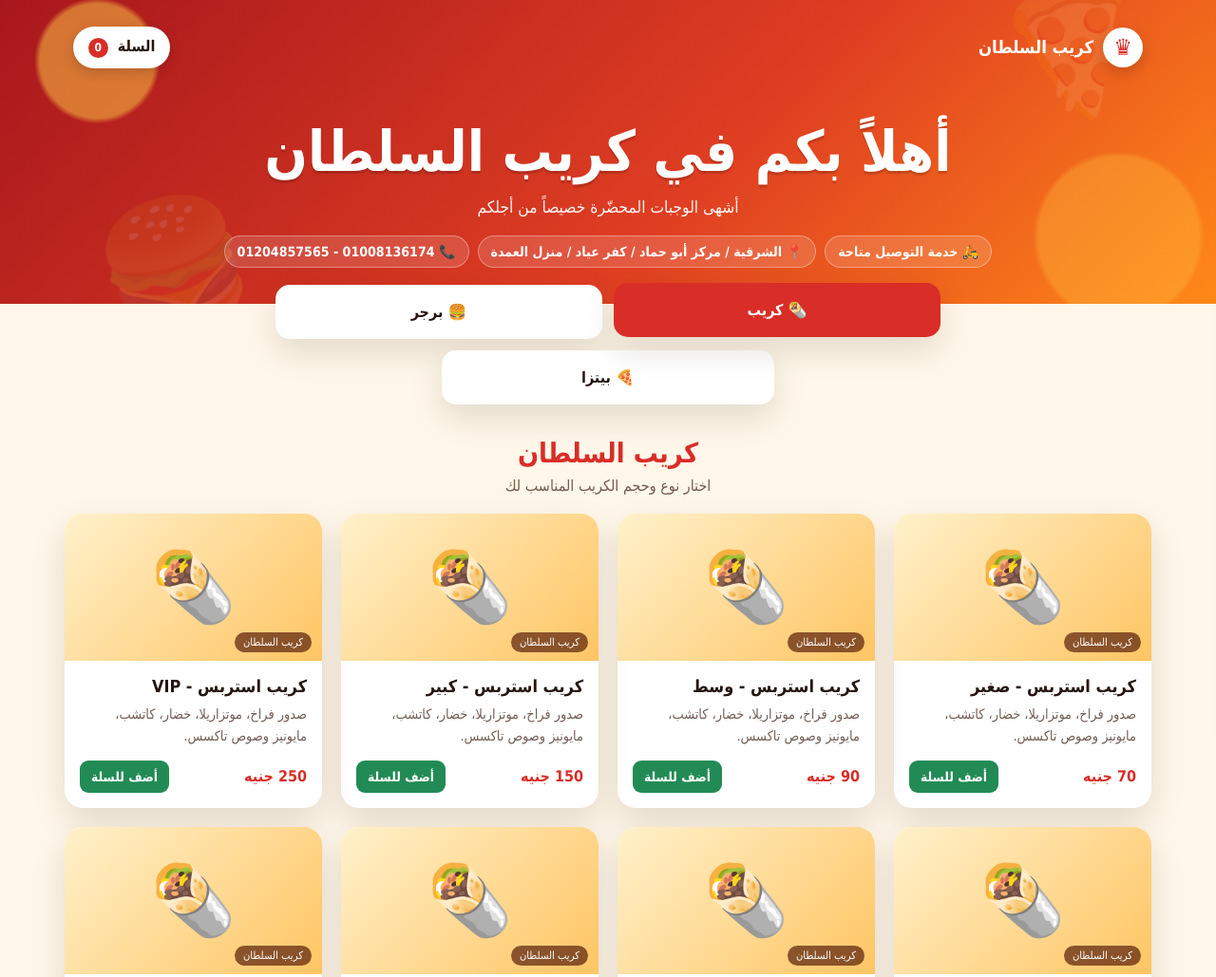
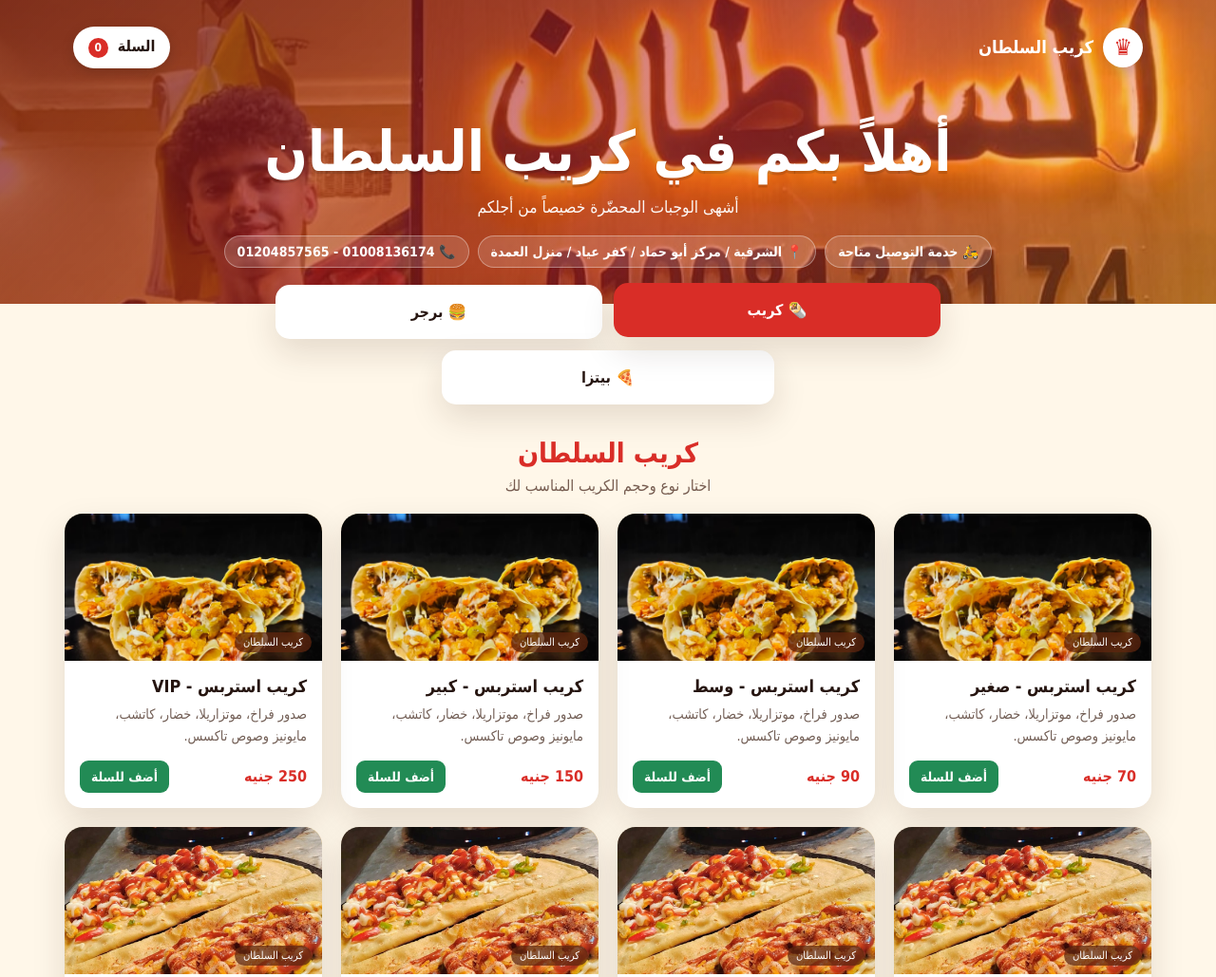
Before and after one commit to hassansweed50-ux/Crepe-_El_Sultan, a plain HTML site: page index.html in a window 1280 px wide. Shown: the top 1029 px of the page at 95% size. Drawn offline with Linux system fonts and the light colour scheme.

Commit message:
Add files via upload

````diff
--- a/index.html
+++ b/index.html
@@ -1,9 +1,11 @@
+
 <!DOCTYPE html>
 <html lang="ar" dir="rtl">
 <head>
   <meta charset="UTF-8" />
   <meta name="viewport" content="width=device-width, initial-scale=1.0" />
   <title>كريب السلطان | Crepe El Sultan</title>
+
   <style>
     :root {
       --red: #d92d27;
@@ -32,33 +34,32 @@
       overflow: hidden;
       min-height: 280px;
       padding: 28px 6% 38px;
-      background:
-        radial-gradient(circle at 8% 20%, rgba(255, 206, 71, .5) 0 5%, transparent 5.5%),
-        radial-gradient(circle at 92% 78%, rgba(255, 190, 64, .35) 0 7%, transparent 7.5%),
-        linear-gradient(135deg, #a8171d, #df3e22 58%, #ff8917);
+      background: linear-gradient(135deg, #a8171d, #df3e22 58%, #ff8917);
       color: white;
     }
 
-    .hero::before,
-    .hero::after {
+    .hero-background {
       position: absolute;
-      opacity: .16;
-      font-size: 130px;
+      inset: 0;
+      width: 100%;
+      height: 100%;
+      object-fit: cover;
+      object-position: center;
       z-index: 0;
-    }
-
-    .hero::before {
-      content: "🍔";
-      left: 8%;
-      bottom: -35px;
-      transform: rotate(-18deg);
+      animation: heroZoom 16s ease-in-out infinite alternate;
     }
 
     .hero::after {
-      content: "🍕";
-      right: 6%;
-      top: -35px;
-      transform: rotate(17deg);
+      content: "";
+      position: absolute;
+      inset: 0;
+      z-index: 0;
+      background: linear-gradient(
+        135deg,
+        rgba(113, 17, 18, .76),
+        rgba(217, 45, 39, .52) 58%,
+        rgba(255, 138, 24, .35)
+      );
     }
 
     .topbar, .welcome {
@@ -181,7 +182,8 @@
       transition: .2s;
     }
 
-    .category:hover, .category.active {
+    .category:hover,
+    .category.active {
       color: white;
       background: var(--red);
       transform: translateY(-2px);
@@ -189,6 +191,7 @@
 
     .category[data-category="crepe"] { grid-area: crepe; }
     .category[data-category="burger"] { grid-area: burger; }
+
     .category[data-category="pizza"] {
       grid-area: pizza;
       width: 50%;
@@ -223,6 +226,7 @@
       border-radius: 19px;
       box-shadow: var(--shadow);
       transition: transform .2s, box-shadow .2s;
+      animation: cardEnter .42s ease both;
     }
 
     .food-card:hover {
@@ -232,11 +236,22 @@
 
     .food-image {
       height: 155px;
-      display: grid;
-      place-items: center;
-      font-size: 72px;
       background: linear-gradient(135deg, #fff1cb, #ffc563);
       position: relative;
+      overflow: hidden;
+    }
+
+    .food-image img {
+      display: block;
+      width: 100%;
+      height: 100%;
+      object-fit: cover;
+      object-position: center;
+      transition: transform .35s ease;
+    }
+
+    .food-card:hover .food-image img {
+      transform: scale(1.06);
     }
 
     .food-image::after {
@@ -249,6 +264,7 @@
       padding: 4px 9px;
       color: white;
       font-size: .7rem;
+      z-index: 1;
     }
 
     .food-content { padding: 16px; }
@@ -368,13 +384,19 @@
     }
 
     .cart-item-icon {
-      display: grid;
-      place-items: center;
       width: 43px;
       height: 43px;
       border-radius: 10px;
       background: #fff0cf;
-      font-size: 25px;
+      overflow: hidden;
+    }
+
+    .cart-item-icon img {
+      display: block;
+      width: 100%;
+      height: 100%;
+      object-fit: cover;
+      object-position: center;
     }
 
     .cart-item h4 {
@@ -532,6 +554,23 @@
       font-weight: bold;
     }
 
+    @keyframes heroZoom {
+      from { transform: scale(1); }
+      to { transform: scale(1.07); }
+    }
+
+    @keyframes cardEnter {
+      from {
+        opacity: 0;
+        transform: translateY(12px);
+      }
+
+      to {
+        opacity: 1;
+        transform: translateY(0);
+      }
+    }
+
     @media (max-width: 520px) {
       .hero {
         min-height: 245px;
@@ -545,9 +584,7 @@
       .category[data-category="pizza"] { width: 70%; }
       .food-image { height: 135px; }
 
-      .restaurant-info {
-        gap: 7px;
-      }
+      .restaurant-info { gap: 7px; }
 
       .restaurant-info span {
         width: 100%;
@@ -557,8 +594,12 @@
     }
   </style>
 </head>
+
 <body>
   <header class="hero">
+    <!-- ضع مسار صورة الخلفية مكان XXXXXXXXXX -->
+    <img class="hero-background" src="soltan.jpeg" alt="كريب السلطان">
+
     <div class="topbar">
       <div class="brand">
         <span class="brand-mark">♛</span>
@@ -612,12 +653,16 @@
         <span>الإجمالي</span>
         <span id="cartTotal">0 جنيه</span>
       </div>
-      <button class="checkout-btn" id="checkoutBtn" disabled>إتمام الطلب</button>
+
+      <button class="checkout-btn" id="checkoutBtn" disabled>
+        إتمام الطلب
+      </button>
     </div>
   </aside>
 
   <div class="modal" id="checkoutModal">
     <button class="close-btn" id="closeCheckout" style="position:absolute; top:14px; left:14px">×</button>
+
     <h2>بيانات التوصيل</h2>
     <p class="modal-intro">أكمل بياناتك وسنتواصل معك لتأكيد الطلب</p>
 
@@ -651,63 +696,88 @@
   <script>
     const GOOGLE_SHEET_URL = "https://script.google.com/macros/s/AKfycbxuP0T-AgKMxY4EaogZfod0IENHYF2tEJdr5dAtX7ZwazsMcCSe9ng0ELBwfxWFr4aO/exec";
 
+    /*
+      ضع مسارات الصور مكان XXXXXXXXXX فقط.
+      كل مجموعة تستخدم نفس الصورة لجميع أحجامها.
+    */
+    const PRODUCT_IMAGES = {
+      crepeStrips: "HH.jpeg",
+      crepePane: "pane.jpeg",
+      crepeShish: "mix.jpeg",
+      crepeMix: "mix.jpeg",
+      crepeRoll: "Rol.jpeg",
+
+      burgerBeef: "beef.jpeg",
+      burgerChicken: "ck.jpeg",
+
+      pizzaChicken: "pizza.jpeg",
+      pizzaMeat: "pizza.jpeg",
+      pizzaCheese: "piza cheez.jpeg"
+    };
+
     const menu = {
       crepe: {
         title: "كريب السلطان",
         description: "اختار نوع وحجم الكريب المناسب لك",
-        items:
-         [
 
-          { id: "c1", name: "كريب استربس - صغير", description: "صدور فراخ، موتزاريلا، خضار، كاتشب، مايونيز وصوص تاكسس.", price: 70, icon: "🌯" },
-          { id: "c2", name: "كريب استربس - وسط", description: "صدور فراخ، موتزاريلا، خضار، كاتشب، مايونيز وصوص تاكسس.", price: 90, icon: "🌯" },
-          { id: "c3", name: "كريب استربس - كبير", description: "صدور فراخ، موتزاريلا، خضار، كاتشب، مايونيز وصوص تاكسس.", price: 150, icon: "🌯" },
-          { id: "c4", name: "كريب استربس - VIP", description: "صدور فراخ، موتزاريلا، خضار، كاتشب، مايونيز وصوص تاكسس.", price: 250, icon: "🌯" },
+        items: [
+          { id: "c1", name: "كريب استربس - صغير", description: "صدور فراخ، موتزاريلا، خضار، كاتشب، مايونيز وصوص تاكسس.", price: 70, image: PRODUCT_IMAGES.crepeStrips },
+          { id: "c2", name: "كريب استربس - وسط", description: "صدور فراخ، موتزاريلا، خضار، كاتشب، مايونيز وصوص تاكسس.", price: 90, image: PRODUCT_IMAGES.crepeStrips },
+          { id: "c3", name: "كريب استربس - كبير", description: "صدور فراخ، موتزاريلا، خضار، كاتشب، مايونيز وصوص تاكسس.", price: 150, image: PRODUCT_IMAGES.crepeStrips },
+          { id: "c4", name: "كريب استربس - VIP", description: "صدور فراخ، موتزاريلا، خضار، كاتشب، مايونيز وصوص تاكسس.", price: 250, image: PRODUCT_IMAGES.crepeStrips },
 
-          { id: "c5", name: "كريب بانيه - صغير", description: "شرائح فراخ متبلة، خضار، كاتشب، مايونيز وصوص تاكسس.", price: 40, icon: "🌯" },
-          { id: "c6", name: "كريب بانيه - وسط", description: "شرائح فراخ متبلة، خضار، كاتشب، مايونيز وصوص تاكسس.", price: 60, icon: "🌯" },
-          { id: "c7", name: "كريب بانيه - كبير", description: "شرائح فراخ متبلة، خضار، كاتشب، مايونيز وصوص تاكسس.", price: 80, icon: "🌯" },
-          { id: "c8", name: "كريب بانيه - VIP", description: "شرائح فراخ متبلة، خضار، كاتشب، مايونيز وصوص تاكسس.", price: 200, icon: "🌯" },
+          { id: "c5", name: "كريب بانيه - صغير", description: "شرائح فراخ متبلة، خضار، كاتشب، مايونيز وصوص تاكسس.", price: 40, image: PRODUCT_IMAGES.crepePane },
+          { id: "c6", name: "كريب بانيه - وسط", description: "شرائح فراخ متبلة، خضار، كاتشب، مايونيز وصوص تاكسس.", price: 60, image: PRODUCT_IMAGES.crepePane },
+          { id: "c7", name: "كريب بانيه - كبير", description: "شرائح فراخ متبلة، خضار، كاتشب، مايونيز وصوص تاكسس.", price: 80, image: PRODUCT_IMAGES.crepePane },
+          { id: "c8", name: "كريب بانيه - VIP", description: "شرائح فراخ متبلة، خضار، كاتشب، مايونيز وصوص تاكسس.", price: 200, image: PRODUCT_IMAGES.crepePane },
 
-          { id: "c9", name: "كريب شيش - صغير", description: "قطع صدور فراخ، موتزاريلا، خضار، كاتشب، مايونيز وصوص تاكسس.", price: 100, icon: "🌯" },
-          { id: "c10", name: "كريب شيش - وسط", description: "قطع صدور فراخ، موتزاريلا، خضار، كاتشب، مايونيز وصوص تاكسس.", price: 130, icon: "🌯" },
-          { id: "c11", name: "كريب شيش - كبير", description: "قطع صدور فراخ، موتزاريلا، خضار، كاتشب، مايونيز وصوص تاكسس.", price: 150, icon: "🌯" },
-          { id: "c12", name: "كريب شيش - VIP", description: "قطع صدور فراخ، موتزاريلا، خضار، كاتشب، مايونيز وصوص تاكسس.", price: 300, icon: "🌯" },
+          { id: "c9", name: "كريب شيش - صغير", description: "قطع صدور فراخ، موتزاريلا، خضار، كاتشب، مايونيز وصوص تاكسس.", price: 100, image: PRODUCT_IMAGES.crepeShish },
+          { id: "c10", name: "كريب شيش - وسط", description: "قطع صدور فراخ، موتزاريلا، خضار، كاتشب، مايونيز وصوص تاكسس.", price: 130, image: PRODUCT_IMAGES.crepeShish },
+          { id: "c11", name: "كريب شيش - كبير", description: "قطع صدور فراخ، موتزاريلا، خضار، كاتشب، مايونيز وصوص تاكسس.", price: 150, image: PRODUCT_IMAGES.crepeShish },
+          { id: "c12", name: "كريب شيش - VIP", description: "قطع صدور فراخ، موتزاريلا، خضار، كاتشب، مايونيز وصوص تاكسس.", price: 300, image: PRODUCT_IMAGES.crepeShish },
 
-          { id: "c13", name: "كريب مكس - صغير", description: "شيش، استربس، بانيه وكامل الإضافات.", price: 80, icon: "🌯" },
-          { id: "c14", name: "كريب مكس - وسط", description: "شيش، استربس، بانيه وكامل الإضافات.", price: 100, icon: "🌯" },
-          { id: "c15", name: "كريب مكس - كبير", description: "شيش، استربس، بانيه وكامل الإضافات.", price: 150, icon: "🌯" },
-          { id: "c16", name: "كريب مكس - VIP", description: "شيش، استربس، بانيه وكامل الإضافات.", price: 250, icon: "🌯" },
+          { id: "c13", name: "كريب مكس - صغير", description: "شيش، استربس، بانيه وكامل الإضافات.", price: 80, image: PRODUCT_IMAGES.crepeMix },
+          { id: "c14", name: "كريب مكس - وسط", description: "شيش، استربس، بانيه وكامل الإضافات.", price: 100, image: PRODUCT_IMAGES.crepeMix },
+          { id: "c15", name: "كريب مكس - كبير", description: "شيش، استربس، بانيه وكامل الإضافات.", price: 150, image: PRODUCT_IMAGES.crepeMix },
+          { id: "c16", name: "كريب مكس - VIP", description: "شيش، استربس، بانيه وكامل الإضافات.", price: 250, image: PRODUCT_IMAGES.crepeMix },
 
-          { id: "c17", name: "كريب رول - صغير", description: "مكس فراخ مخصوص مع كامل الإضافات.", price: 100, icon: "🌯" },
-          { id: "c18", name: "كريب رول - وسط", description: "مكس فراخ مخصوص مع كامل الإضافات.", price: 130, icon: "🌯" },
-          { id: "c19", name: "كريب رول - كبير", description: "مكس فراخ مخصوص مع كامل الإضافات.", price: 160, icon: "🌯" },
-          { id: "c20", name: "كريب رول - VIP", description: "مكس فراخ مخصوص مع كامل الإضافات.", price: 250, icon: "🌯" }
+          { id: "c17", name: "كريب رول - صغير", description: "مكس فراخ مخصوص مع كامل الإضافات.", price: 100, image: PRODUCT_IMAGES.crepeRoll },
+          { id: "c18", name: "كريب رول - وسط", description: "مكس فراخ مخصوص مع كامل الإضافات.", price: 130, image: PRODUCT_IMAGES.crepeRoll },
+          { id: "c19", name: "كريب رول - كبير", description: "مكس فراخ مخصوص مع كامل الإضافات.", price: 160, image: PRODUCT_IMAGES.crepeRoll },
+          { id: "c20", name: "كريب رول - VIP", description: "مكس فراخ مخصوص مع كامل الإضافات.", price: 250, image: PRODUCT_IMAGES.crepeRoll }
         ]
       },
 
       burger: {
         title: "برجر السلطان",
-        description: "برجر لحم طازج مع البطاطس وصوص تاكسس",
+        description: "برجر لحم وبرجر فراخ طازج مع البطاطس وصوص تاكسس",
+
         items: [
-          { id: "b1", name: "كلاسيك برجر", description: "بيف، صوص تاكسس، كابوتشه وبطاطس.", price: 80, icon: "🍔" },
-          { id: "b2", name: "تشيز برجر", description: "بيف، موتزاريلا، شيدر، صوص تاكسس وبطاطس.", price: 100, icon: "🍔" },
-          { id: "b3", name: "بيج برجر", description: "٢ قطعة بيف، صوص تاكسس، شيدر وبطاطس.", price: 150, icon: "🍔" },
-          { id: "b4", name: "بيج برجر كبير", description: "٢ قطعة بيف، صوص تاكسس، شيدر وبطاطس.", price: 200, icon: "🍔" }
+          { id: "b1", name: "كلاسيك برجر بيف", description: "بيف، صوص تاكسس، كابوتشه وبطاطس.", price: 80, image: PRODUCT_IMAGES.burgerBeef },
+          { id: "b2", name: "تشيز برجر بيف", description: "بيف، موتزاريلا، شيدر، صوص تاكسس وبطاطس.", price: 100, image: PRODUCT_IMAGES.burgerBeef },
+          { id: "b3", name: "بيج برجر بيف", description: "٢ قطعة بيف، صوص تاكسس، شيدر وبطاطس.", price: 150, image: PRODUCT_IMAGES.burgerBeef },
+          { id: "b4", name: "بيج برجر بيف كبير", description: "٢ قطعة بيف، صوص تاكسس، شيدر وبطاطس.", price: 200, image: PRODUCT_IMAGES.burgerBeef },
+
+          { id: "b5", name: "كلاسيك برجر فراخ", description: "فراخ، صوص تاكسس، كابوتشه وبطاطس.", price: 80, image: PRODUCT_IMAGES.burgerChicken },
+          { id: "b6", name: "تشيز برجر فراخ", description: "فراخ، موتزاريلا، شيدر، صوص تاكسس وبطاطس.", price: 100, image: PRODUCT_IMAGES.burgerChicken },
+          { id: "b7", name: "بيج برجر فراخ", description: "٢ قطعة فراخ، صوص تاكسس، شيدر وبطاطس.", price: 150, image: PRODUCT_IMAGES.burgerChicken },
+          { id: "b8", name: "بيج برجر فراخ كبير", description: "٢ قطعة فراخ، صوص تاكسس، شيدر وبطاطس.", price: 200, image: PRODUCT_IMAGES.burgerChicken }
         ]
       },
 
       pizza: {
         title: "بيتزا السلطان",
         description: "بيتزا طازجة بكامل الإضافات",
+
         items: [
-          { id: "p1", name: "بيتزا فراخ - وسط", description: "استربس أو بانيه أو شيش مع كامل الإضافات.", price: 130, icon: "🍕" },
-          { id: "p2", name: "بيتزا فراخ - كبير", description: "استربس أو بانيه أو شيش مع كامل الإضافات.", price: 160, icon: "🍕" },
+          { id: "p1", name: "بيتزا فراخ - وسط", description: "استربس أو بانيه أو شيش مع كامل الإضافات.", price: 130, image: PRODUCT_IMAGES.pizzaChicken },
+          { id: "p2", name: "بيتزا فراخ - كبير", description: "استربس أو بانيه أو شيش مع كامل الإضافات.", price: 160, image: PRODUCT_IMAGES.pizzaChicken },
 
-          { id: "p3", name: "بيتزا لحوم - وسط", description: "برجر أو كفتة أو سوسيس مع كامل الإضافات.", price: 130, icon: "🍕" },
-          { id: "p4", name: "بيتزا لحوم - كبير", description: "برجر أو كفتة أو سوسيس مع كامل الإضافات.", price: 160, icon: "🍕" },
+          { id: "p3", name: "بيتزا لحوم - وسط", description: "برجر أو كفتة أو سوسيس مع كامل الإضافات.", price: 130, image: PRODUCT_IMAGES.pizzaMeat },
+          { id: "p4", name: "بيتزا لحوم - كبير", description: "برجر أو كفتة أو سوسيس مع كامل الإضافات.", price: 160, image: PRODUCT_IMAGES.pizzaMeat },
 
-          { id: "p5", name: "بيتزا جبن - وسط", description: "موتزاريلا، شيدر، رومي وفلمنكو مع كامل الإضافات.", price: 130, icon: "🍕" },
-          { id: "p6", name: "بيتزا جبن - كبير", description: "موتزاريلا، شيدر، رومي وفلمنكو مع كامل الإضافات.", price: 160, icon: "🍕" }
+          { id: "p5", name: "بيتزا جبن - وسط", description: "موتزاريلا، شيدر، رومي وفلمنكو مع كامل الإضافات.", price: 130, image: PRODUCT_IMAGES.pizzaCheese },
+          { id: "p6", name: "بيتزا جبن - كبير", description: "موتزاريلا، شيدر، رومي وفلمنكو مع كامل الإضافات.", price: 160, image: PRODUCT_IMAGES.pizzaCheese }
         ]
       }
     };
@@ -729,18 +799,25 @@
 
     function renderMenu() {
       const category = menu[currentCategory];
+
       categoryTitle.textContent = category.title;
       categoryDescription.textContent = category.description;
 
       menuGrid.innerHTML = category.items.map(item => `
         <article class="food-card">
-          <div class="food-image">${item.icon}</div>
+          <div class="food-image">
+            <img src="${item.image}" alt="${item.name}">
+          </div>
+
           <div class="food-content">
             <h3>${item.name}</h3>
             <p>${item.description}</p>
+
             <div class="card-footer">
               <span class="price">${item.price} جنيه</span>
-              <button class="add-btn" onclick="addToCart('${item.id}')">أضف للسلة</button>
+              <button class="add-btn" onclick="addToCart('${item.id}')">
+                أضف للسلة
+              </button>
             </div>
           </div>
         </article>
@@ -790,17 +867,26 @@
       checkoutBtn.disabled = cart.length === 0;
 
       if (!cart.length) {
-        cartItems.innerHTML = `<p class="empty-cart">سلتك فارغة حالياً.<br>اختر وجبتك المفضلة وأضفها هنا 🍽️</p>`;
+        cartItems.innerHTML = `
+          <p class="empty-cart">
+            سلتك فارغة حالياً.<br>
+            اختر وجبتك المفضلة وأضفها هنا 🍽️
+          </p>
+        `;
         return;
       }
 
       cartItems.innerHTML = cart.map(item => `
         <div class="cart-item">
-          <div class="cart-item-icon">${item.icon}</div>
+          <div class="cart-item-icon">
+            <img src="${item.image}" alt="${item.name}">
+          </div>
+
           <div>
             <h4>${item.name}</h4>
             <small>${item.price * item.quantity} جنيه</small>
           </div>
+
           <div class="quantity">
             <button onclick="updateQuantity('${item.id}', -1)" aria-label="تقليل الكمية">−</button>
             <strong>${item.quantity}</strong>
@@ -825,7 +911,11 @@
     document.querySelectorAll(".category").forEach(button => {
       button.addEventListener("click", () => {
         currentCategory = button.dataset.category;
-        document.querySelectorAll(".category").forEach(btn => btn.classList.remove("active"));
+
+        document.querySelectorAll(".category").forEach(btn => {
+          btn.classList.remove("active");
+        });
+
         button.classList.add("active");
         renderMenu();
       });
@@ -838,6 +928,7 @@
 
     checkoutBtn.addEventListener("click", () => {
       if (!cart.length) return;
+
       cartSidebar.classList.remove("open");
       checkoutModal.classList.add("show");
       overlay.classList.add("show");
@@ -892,6 +983,7 @@
       } catch (error) {
         alert("تعذر إرسال الطلب حالياً. يرجى المحاولة مرة أخرى.");
         console.error(error);
+
       } finally {
         submitButton.disabled = false;
         submitButton.textContent = "تأكيد الطلب";
@@ -904,4 +996,5 @@
     renderCart();
   </script>
 </body>
-</html
+</html>
+```
````
Also changed, not shown: HH.jpeg (added), Rol.jpeg (added), beef.jpeg (added), ck.jpeg (added), mix.jpeg (added), pane.jpeg (added), piza cheez.jpeg (added), pizza.jpeg (added), soltan.jpeg (added), z.jpeg (added), 2 other files.
